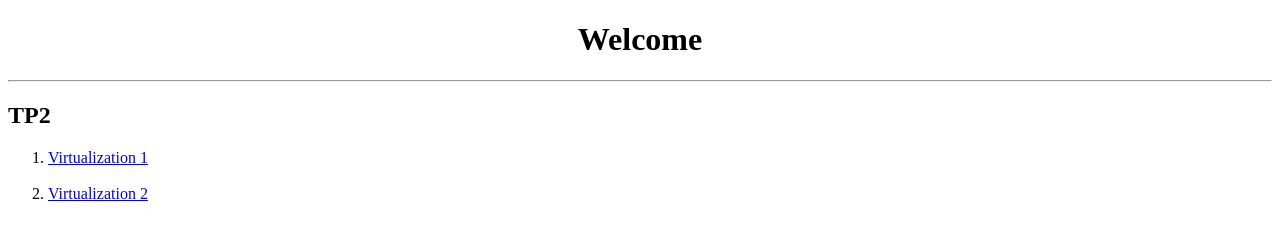
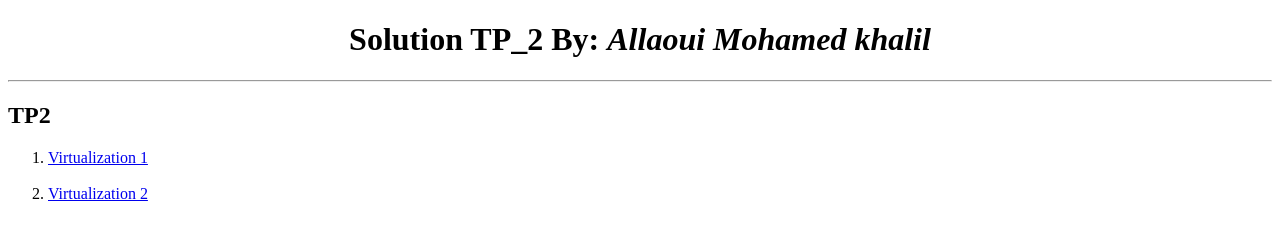
Before and after one commit to AmK-Dev1/Technologies_web, a website: page index.html in a window 1280 px wide. Drawn offline with Linux system fonts and the light colour scheme.

Commit message:
commit_3

```diff
--- a/index.html
+++ b/index.html
@@ -10,7 +10,7 @@
 
 <body>
     <div>
-        <h1 style="text-align: center;">Welcome</h1>
+        <h1 style="text-align: center;">Solution TP_2 By: <span><em>Allaoui Mohamed khalil</em></span></h1>
     </div>
     <hr>
     <div>
```
